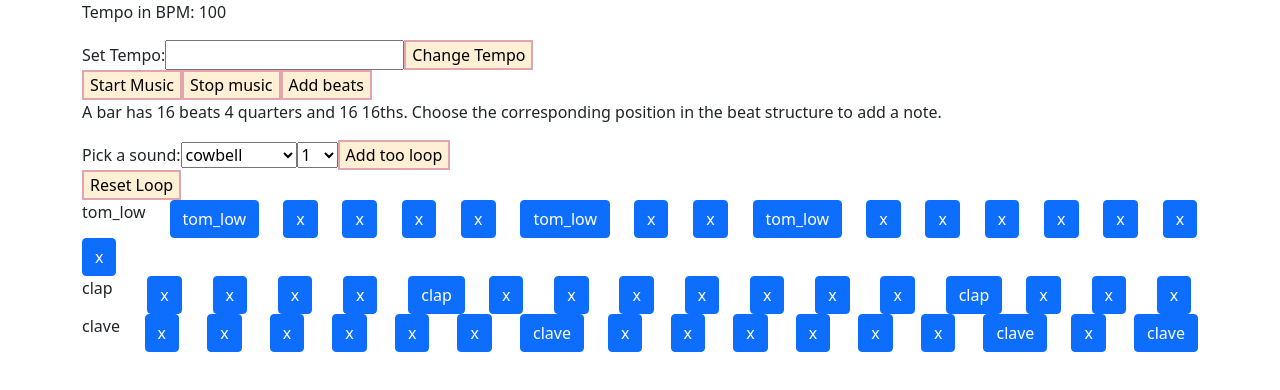
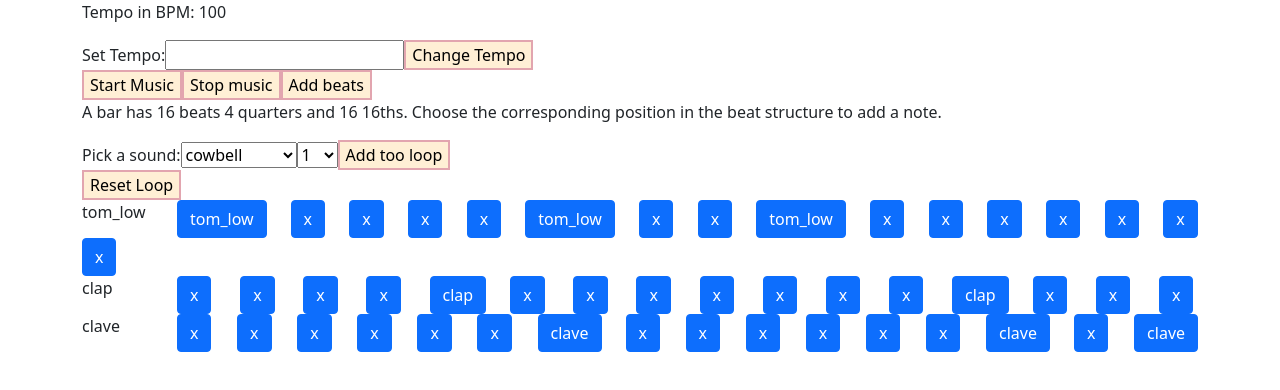
Before and after one commit to professional-pigeon/react-music-app, a React (Create React App) app: page / in a window 1280 px wide. Shown: the top 390 px of the page. Built offline with nearby package versions, Linux system fonts and the light colour scheme; no server answers.

Commit message:
set position for first element of row.

```diff
--- a/src/components/NoteVisual.js
+++ b/src/components/NoteVisual.js
@@ -32,7 +32,7 @@ function NoteVisual(props) {
       }
       rowArray.push(
       <Row>
-        <Col className="LeftMostCol">{instrument}</Col>
+        <Col xs={1} className="LeftMostCol">{instrument}</Col>
         {colArray}
       </Row>)
     })
```
